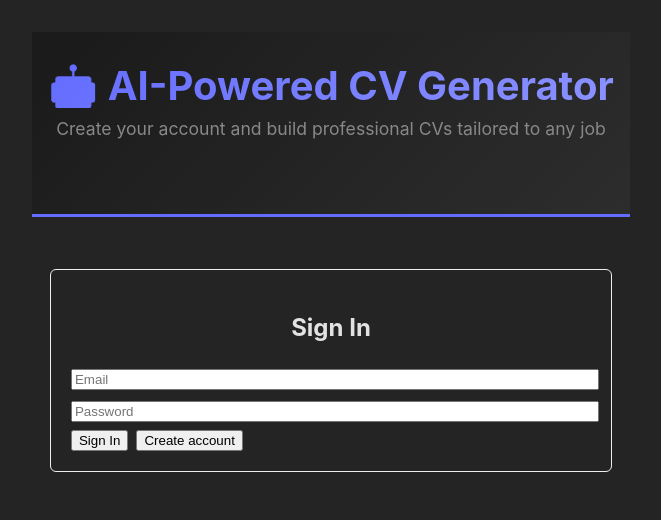
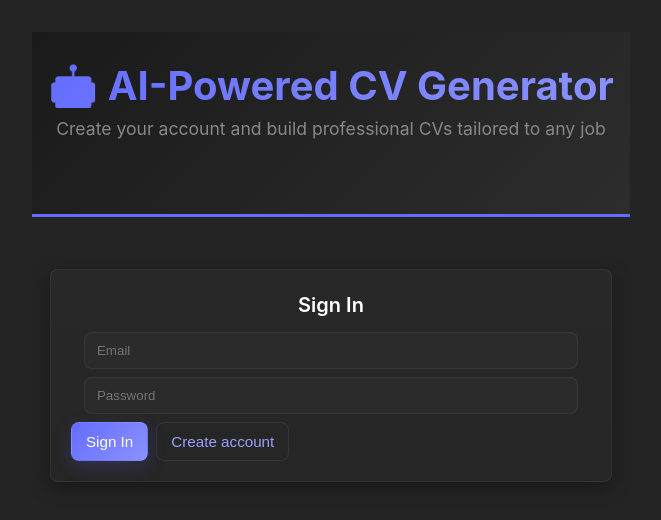
Before and after one commit to PrabhatVaidhya/cv_builder_frontend, a React (Vite) app in the folder frontend/: page / in a window 1280 px wide. Shown: the top 520 px of the page, without its empty margins (309-970 px from the left). Built offline with nearby package versions, Linux system fonts and the light colour scheme.

Commit message:
chaning repo

```diff
--- /dev/null
+++ b/frontend/src/components/AuthPage.css
@@ -0,0 +1,95 @@
+.auth-container {
+  max-width: 520px;
+  margin: 20px auto;
+  padding: 20px;
+  border-radius: 8px;
+  border: 1px solid rgba(255,255,255,0.06);
+  background: linear-gradient(180deg, rgba(255,255,255,0.02) 0%, rgba(255,255,255,0.01) 100%);
+  box-shadow: 0 6px 20px rgba(0,0,0,0.35);
+}
+
+.auth-container h2{
+  margin-top: 0;
+  margin-bottom: 12px;
+  color: #fff;
+  font-weight: 600;
+  font-size: 1.25rem;
+}
+
+.auth-form {
+  text-align: left;
+}
+
+.auth-field {
+  margin-bottom: 8px;
+}
+
+.auth-field input {
+  width: 90%;
+  padding: 10px 12px;
+  border-radius: 8px;
+  border: 1px solid rgba(255, 255, 255, 0.06);
+  background: rgba(255,255,255,0.02);
+  color: #fff;
+  outline: none;
+  transition: box-shadow 0.15s ease, border-color 0.15s ease;
+}
+
+.auth-field input:focus {
+  border-color: #646cff;
+  box-shadow: 0 4px 14px rgba(100,108,255,0.15);
+}
+
+.auth-btns {
+  display: flex;
+  gap: 8px;
+  align-items: center;
+}
+
+.btn {
+  font-size: 0.95rem;
+  padding: 10px 14px;
+  border-radius: 8px;
+  border: none;
+  cursor: pointer;
+  transition: transform 0.12s ease, box-shadow 0.12s ease;
+}
+
+.btn:active {
+  transform: translateY(1px);
+}
+
+.btn:disabled {
+  opacity: 0.6;
+  cursor: not-allowed;
+}
+
+.btn-primary {
+  background: linear-gradient(135deg, #646cff 0%, #8b92ff 100%);
+  color: white;
+  box-shadow: 0 6px 18px rgba(100, 108, 255, 0.18);
+  border: 1px solid rgba(255,255,255,0.02);
+}
+
+.btn-primary:hover:not(:disabled) {
+  transform: translateY(-2px);
+  box-shadow: 0 10px 30px rgba(100, 108, 255, 0.25);
+}
+
+.btn-secondary {
+  background: transparent;
+  color: #9aa0ff;
+  border: 1px solid rgba(154, 160, 255, 0.12);
+}
+
+.btn-secondary:hover {
+  background: rgba(154, 160, 255, 0.06);
+}
+
+@media (max-width: 520px) {
+  .auth-btns {
+    flex-direction: column;
+  }
+
+  .btn { width: 100%; }
+}
--- a/frontend/src/components/AuthPage.jsx
+++ b/frontend/src/components/AuthPage.jsx
@@ -1,4 +1,5 @@
 import { useState } from 'react'
+import './AuthPage.css'
 
 export default function AuthPage({ onLogin }) {
   const [mode, setMode] = useState('login') // or 'register'
@@ -36,23 +37,23 @@ export default function AuthPage({ onLogin }) {
   }
 
   return (
-    <div style={{ maxWidth: 520, margin: '20px auto', padding: 20, border: '1px solid #eee', borderRadius: 6 }}>
+    <div className="auth-container">
       <h2>{mode === 'login' ? 'Sign In' : 'Create Account'}</h2>
       <form onSubmit={handleSubmit}>
         {mode === 'register' && (
-          <div style={{ marginBottom: 8 }}>
-            <input placeholder="Full name" value={fullName} onChange={e => setFullName(e.target.value)} style={{width: '100%'}} />
+          <div className="auth-field">
+            <input placeholder="Full name" value={fullName} onChange={e => setFullName(e.target.value)} />
           </div>
         )}
-        <div style={{ marginBottom: 8 }}>
-          <input placeholder="Email" value={email} onChange={e => setEmail(e.target.value)} style={{width: '100%'}} />
+        <div className="auth-field">
+          <input placeholder="Email" value={email} onChange={e => setEmail(e.target.value)} />
         </div>
-        <div style={{ marginBottom: 8 }}>
-          <input placeholder="Password" type="password" value={password} onChange={e => setPassword(e.target.value)} style={{width: '100%'}} />
+        <div className="auth-field">
+          <input placeholder="Password" type="password" value={password} onChange={e => setPassword(e.target.value)} />
         </div>
-        <div style={{ display: 'flex', gap: 8 }}>
-          <button type="submit" disabled={loading}>{loading ? 'Please wait...' : mode === 'login' ? 'Sign In' : 'Register'}</button>
-          <button type="button" onClick={() => setMode(mode === 'login' ? 'register' : 'login')}>{mode === 'login' ? 'Create account' : 'Have an account? Sign in'}</button>
+        <div className="auth-btns">
+          <button className="btn btn-primary" type="submit" disabled={loading}>{loading ? 'Please wait...' : mode === 'login' ? 'Sign In' : 'Register'}</button>
+          <button className="btn btn-secondary" type="button" onClick={() => setMode(mode === 'login' ? 'register' : 'login')}>{mode === 'login' ? 'Create account' : 'Have an account? Sign in'}</button>
         </div>
       </form>
     </div>
```
